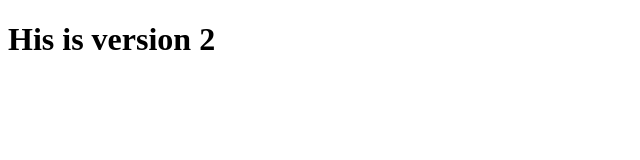
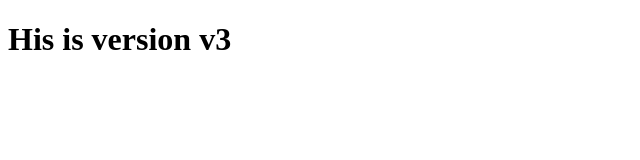
Before and after one commit to harsh26real/myrepo, a plain HTML site: page index.html in a window 1280 px wide. Shown: the full height of the page, 0-640 px from the left. Drawn offline with Linux system fonts and the light colour scheme.

Commit message:
THis is 3rd version

```diff
--- a/index.html
+++ b/index.html
@@ -9,8 +9,7 @@
 </head>
 
 <body>
-    <h1>His is version 2</h1>
-
+    <h1>His is version v3</h1>
 </body>
 
 </html>
```
